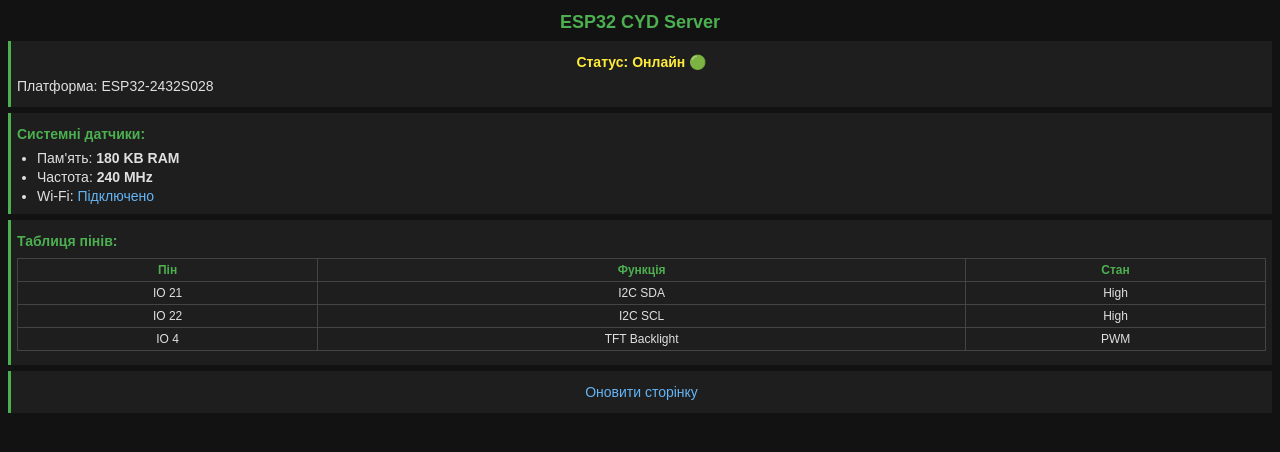
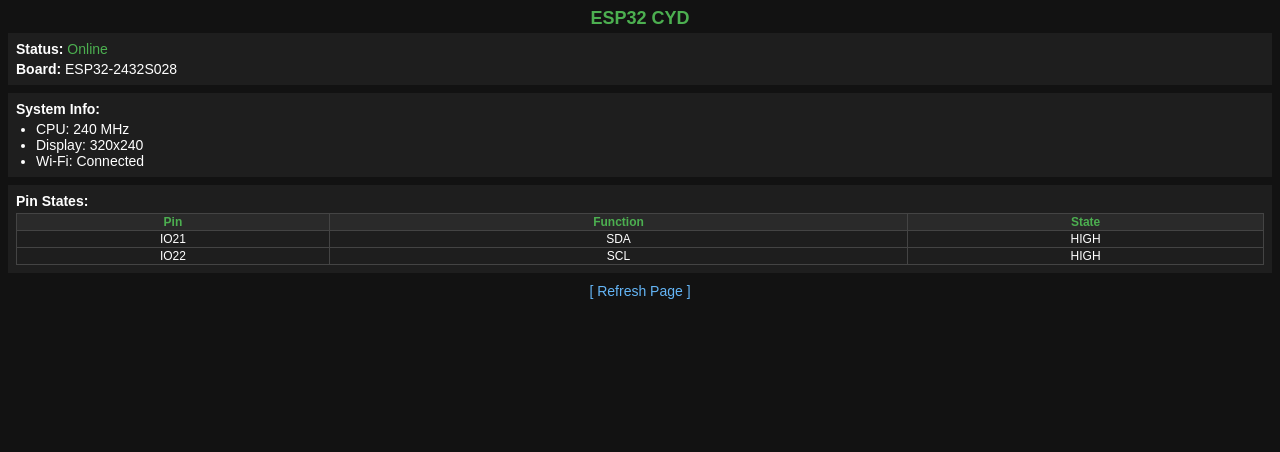
Before and after one commit to Eso-Net-Live/test, a plain HTML site: page index.html in a window 1280 px wide. Drawn offline with Linux system fonts and the light colour scheme.

Commit message:
Update index.html

```diff
--- a/index.html
+++ b/index.html
@@ -1,110 +1,51 @@
 <!DOCTYPE html>
-<html lang="uk">
+<html>
 <head>
     <meta charset="UTF-8">
-    <meta name="viewport" content="width=device-width, initial-scale=1.0">
-    <title>ESP32 Home</title>
-    <style>
-        body {
-            background-color: #121212;
-            color: #e0e0e0;
-            font-family: sans-serif;
-            font-size: 14px;
-            margin: 0;
-            padding: 8px;
-            text-align: left;
-        }
-        h1 {
-            color: #4CAF50;
-            font-size: 18px;
-            margin: 4px 0 8px 0;
-            text-align: center;
-        }
-        p {
-            margin: 6px 0;
-            line-height: 1.3;
-        }
-        table {
-            width: 100%;
-            border-collapse: collapse;
-            margin: 8px 0;
-        }
-        th, td {
-            border: 1px solid #444;
-            padding: 4px;
-            font-size: 12px;
-            text-align: center;
-        }
-        th {
-            background-color: #1f1f1f;
-            color: #4CAF50;
-        }
-        ul {
-            margin: 4px 0;
-            padding-left: 20px;
-        }
-        li {
-            margin-bottom: 3px;
-        }
-        a {
-            color: #64B5F6;
-            text-decoration: none;
-        }
-        .card {
-            background-color: #1e1e1e;
-            padding: 6px;
-            margin-bottom: 6px;
-            border-left: 3px solid #4CAF50;
-        }
-    </style>
+    <title>ESP32 Status</title>
 </head>
-<body>
+<body style="background-color: #121212; color: #ffffff; font-family: sans-serif; font-size: 14px; margin: 8px;">
 
-    <h1>ESP32 CYD Server</h1>
+    <h1 style="color: #4CAF50; font-size: 18px; text-align: center; margin: 4px;">ESP32 CYD</h1>
 
-    <div class="card">
-        <p style="text-align: center; color: #ffeb3b; font-weight: bold;">Статус: Онлайн 🟢</p>
-        <p>Платформа: ESP32-2432S028</p>
+    <div style="background-color: #1e1e1e; padding: 8px; margin-bottom: 8px;">
+        <p style="margin: 0;"><b>Status:</b> <span style="color: #4CAF50;">Online</span></p>
+        <p style="margin: 4px 0 0 0;"><b>Board:</b> ESP32-2432S028</p>
     </div>
 
-    <div class="card">
-        <p style="color: #4CAF50; font-weight: bold;">Системні датчики:</p>
-        <ul>
-        <li>Пам'ять: <b>180 KB RAM</b></li>
-        <li>Частота: <b>240 MHz</b></li>
-        <li>Wi-Fi: <span style="color: #64B5F6;">Підключено</span></li>
+    <div style="background-color: #1e1e1e; padding: 8px; margin-bottom: 8px;">
+        <p style="margin: 0 0 4px 0;"><b>System Info:</b></p>
+        <ul style="margin: 0; padding-left: 20px;">
+            <li>CPU: 240 MHz</li>
+            <li>Display: 320x240</li>
+            <li>Wi-Fi: Connected</li>
         </ul>
     </div>
 
-    <div class="card">
-        <p style="color: #4CAF50; font-weight: bold;">Таблиця пінів:</p>
-        <table>
-            <tr>
-                <th>Пін</th>
-                <th>Функція</th>
-                <th>Стан</th>
+    <div style="background-color: #1e1e1e; padding: 8px; margin-bottom: 8px;">
+        <p style="margin: 0 0 4px 0;"><b>Pin States:</b></p>
+        <table border="1" style="width: 100%; border-collapse: collapse; text-align: center; font-size: 12px; border-color: #444;">
+            <tr style="background-color: #2a2a2a; color: #4CAF50;">
+                <th>Pin</th>
+                <th>Function</th>
+                <th>State</th>
             </tr>
             <tr>
-                <td>IO 21</td>
-                <td>I2C SDA</td>
-                <td>High</td>
+                <td>IO21</td>
+                <td>SDA</td>
+                <td>HIGH</td>
             </tr>
             <tr>
-                <td>IO 22</td>
-                <td>I2C SCL</td>
-                <td>High</td>
-            </tr>
-            <tr>
-                <td>IO 4</td>
-                <td>TFT Backlight</td>
-                <td>PWM</td>
+                <td>IO22</td>
+                <td>SCL</td>
+                <td>HIGH</td>
             </tr>
         </table>
     </div>
 
-    <div class="card" style="text-align: center;">
-        <p><a href="/">Оновити сторінку</a></p>
-    </div>
+    <p style="text-align: center; margin-top: 10px;">
+        <a href="/" style="color: #64B5F6; text-decoration: none;">[ Refresh Page ]</a>
+    </p>
 
 </body>
 </html>
```
